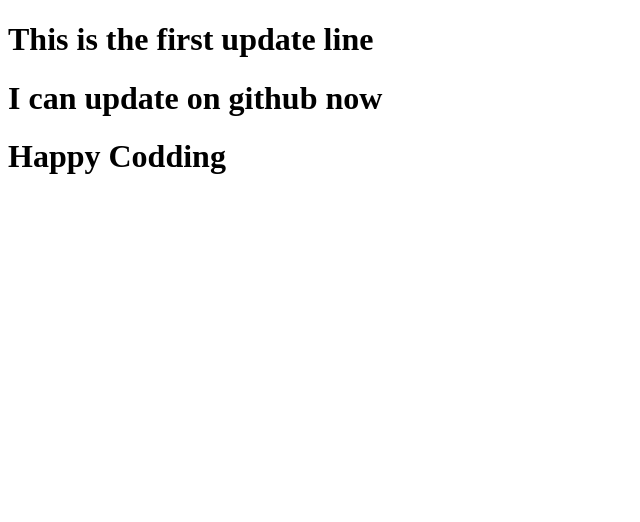
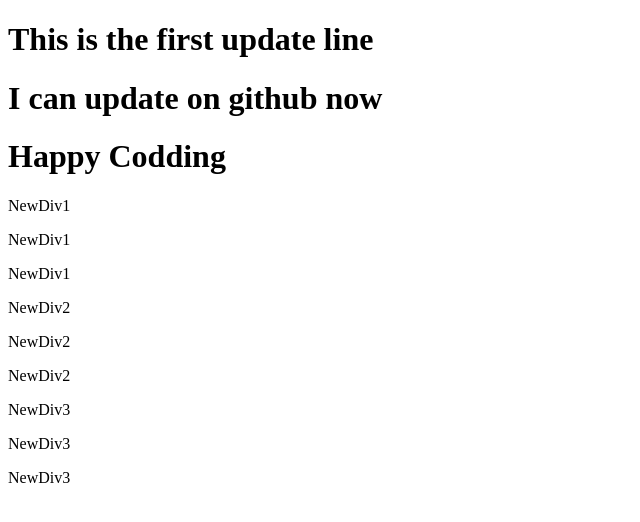
Before and after one commit to Said-Al-Faruk/my-dream-project, a plain HTML site: page index.html in a window 1280 px wide. Shown: the whole page, without its empty margins (0-640 px from the left). Drawn offline with Linux system fonts and the light colour scheme.

```diff
--- a/index.html
+++ b/index.html
@@ -12,5 +12,20 @@
         <h1>I can update on github now</h1>
         <h1>Happy Codding</h1>
     </div>
+    <div class="newdiv">
+        <p>NewDiv1</p>
+        <p>NewDiv1</p>
+        <p>NewDiv1</p>
+    </div>
+    <div class="newdiv">
+        <p>NewDiv2</p>
+        <p>NewDiv2</p>
+        <p>NewDiv2</p>
+    </div>
+    <div class="newdiv">
+        <p>NewDiv3</p>
+        <p>NewDiv3</p>
+        <p>NewDiv3</p>
+    </div>
 </body>
 </html>
```
